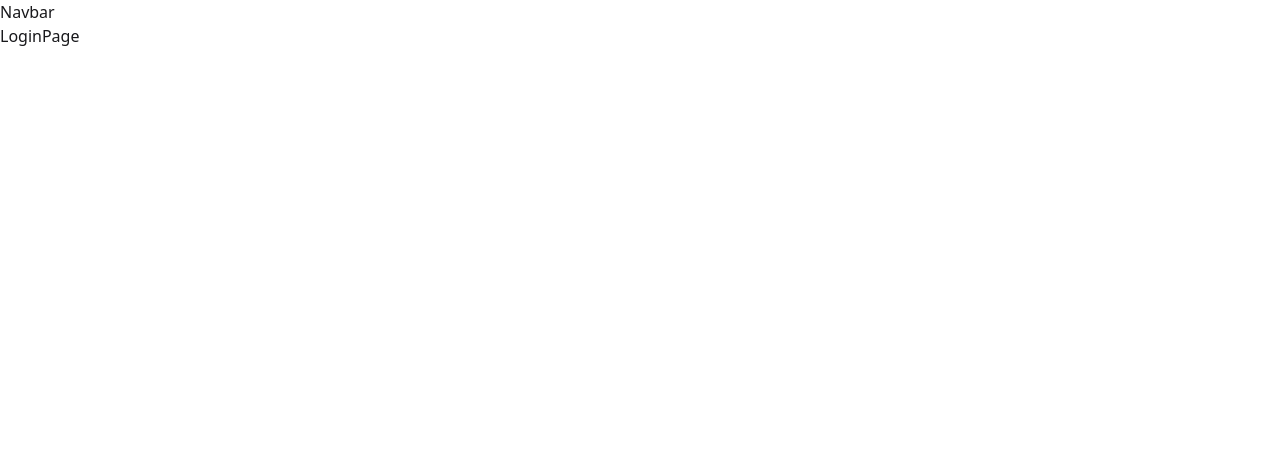
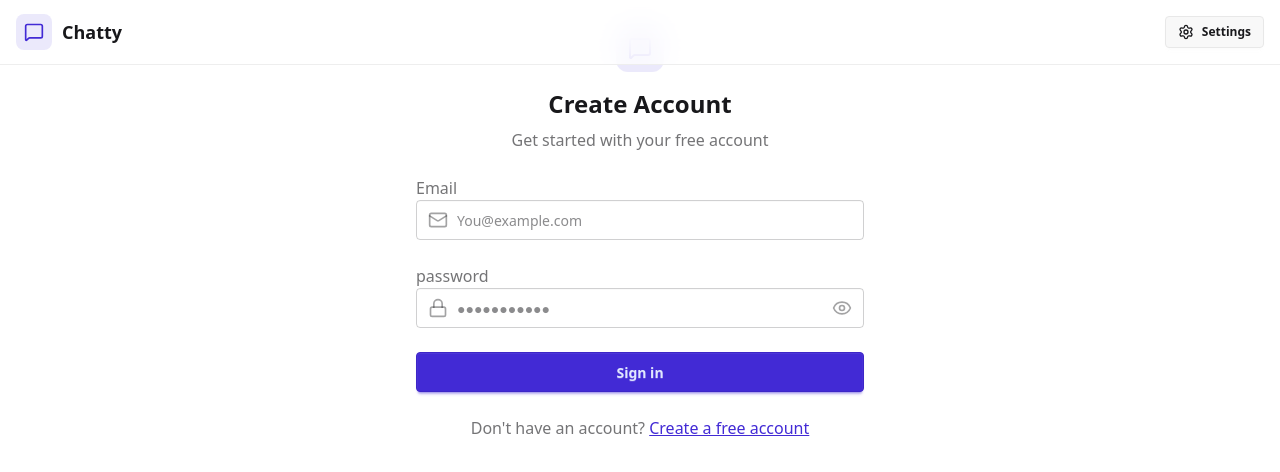
Before and after one commit to Banx87/chat-app-react, a React (Vite) app in the folder frontend/: page /login in a window 1280 px wide. Shown: the top 472 px of the page. Built offline with nearby package versions, Linux system fonts and the light colour scheme; no server answers.

Commit message:
feat: Implement login functionality and NavBar

```diff
--- a/frontend/src/App.jsx
+++ b/frontend/src/App.jsx
@@ -19,7 +19,7 @@ const App = () => {
 		checkAuth();
 	}, [checkAuth]);
 
-	console.log({ authUser });
+	// console.log({ authUser });
 
 	if (isCheckingAuth && !authUser)
 		return (
--- a/frontend/src/components/Navbar.jsx
+++ b/frontend/src/components/Navbar.jsx
@@ -1,9 +1,56 @@
 import { useAuthStore } from "../store/useAuthStore.js";
 
+import { Link } from "react-router-dom";
+import { LogOut, MessageSquare, Settings, User } from "lucide-react";
+
 const Navbar = () => {
-	const { authUser } = useAuthStore();
+	const { authUser, logout } = useAuthStore();
 
-	return <div>Navbar</div>;
+	return (
+		<header className="bg-base-100 border-b border-base-300 fixed w-full top-0 z-40 backdrop-blur-lg bg-base-100/80">
+			<div className="container mx-auto px-4 h-16">
+				<div className="flex items-center justify-between h-full">
+					<div className="flex items-center gap-8">
+						<Link
+							to="/"
+							className="flex items-center gap-2.5 hover:opacity-80 transition-all"
+						>
+							<div className="size-9 rounded-lg bg-primary/10 flex items-center justify-center">
+								<MessageSquare className="w-5 h-5 text-primary" />
+							</div>
+							<h1 className="text-lg font-bold">Chatty</h1>
+						</Link>
+					</div>
+					<div className="flex items-center gap-2">
+						<Link
+							to={"/settings"}
+							className="btn btn-sm gap-2 transition-colors"
+						>
+							<Settings className="size-4" />
+							<span className="hidden sm:inline">Settings</span>
+						</Link>
+
+						{authUser && (
+							<>
+								<Link to={"/profile"} className={`btn btn-sm gap-2`}>
+									<User className="size-5" />
+									<span className="hidden sm:inline">Profile</span>
+								</Link>
+
+								<button
+									className="flex gap-2 items-center cursor-pointer btn btn-sm"
+									onClick={logout}
+								>
+									<LogOut className="size-5" />
+									<span className="hidden sm:inline">Logout</span>
+								</button>
+							</>
+						)}
+					</div>
+				</div>
+			</div>
+		</header>
+	);
 };
 
 export default Navbar;
--- a/frontend/src/pages/LoginPage.jsx
+++ b/frontend/src/pages/LoginPage.jsx
@@ -1,7 +1,128 @@
-import React from "react";
+import React, { use, useState } from "react";
+import { useAuthStore } from "../store/useAuthStore.js";
+import {
+	Eye,
+	EyeOff,
+	Loader2,
+	Lock,
+	Mail,
+	MessageSquare,
+	User,
+} from "lucide-react";
+import { Link } from "react-router-dom";
 
 const LoginPage = () => {
-	return <div>LoginPage</div>;
+	const [showPassword, setShowPassword] = useState(false);
+	const [formData, setFormData] = useState({
+		email: "",
+		password: "",
+	});
+	const { login, isLogging } = useAuthStore();
+
+	const handleSubmit = async (e) => {
+		e.preventDefault();
+		login(formData);
+	};
+
+	return (
+		<div className="flex flex-col justify-center items-center gap-6 p-6 sm-p-12">
+			<div className="w-full max-w-md space-y-8">
+				<div className="flex flex-col items-center gap-2 group">
+					<div className="size-12 rounded-xl bg-primary/10 flex items-center justify-center group-hover:bg-primary/20 transition-colors">
+						<MessageSquare className="size-6 text-primary" />
+					</div>
+					<h1 className="text-2xl font-bold mt-2">Create Account</h1>
+					<p className="text-base-content/60">
+						Get started with your free account
+					</p>
+				</div>
+			</div>
+			<form onSubmit={handleSubmit} className="flex flex-col gap-6">
+				<div className="form-control">
+					<label htmlFor="email" className="label">
+						<span className="label-text font-medium">Email</span>
+					</label>
+					<div className="relative">
+						<div className="absolute inset-y-0 left-0 pl-3 flex items-center pointer-events-none">
+							<Mail className="size-5 text-base-content/40" />
+						</div>
+						<input
+							type="text"
+							className={`input input-bordered w-md pl-10 bg-transparent`}
+							placeholder="You@example.com"
+							value={formData.email}
+							onChange={(e) =>
+								setFormData({ ...formData, email: e.target.value })
+							}
+							id="email"
+							autoComplete="off"
+						/>
+					</div>
+				</div>
+				<div className="form-control">
+					<label htmlFor="password" className="label">
+						<span className="label-text font-medium">password</span>
+					</label>
+					<div className="relative">
+						<div className="absolute inset-y-0 left-0 pl-3 flex items-center pointer-events-none">
+							<Lock className="size-5 text-base-content/40" />
+						</div>
+						<input
+							type={showPassword ? "text" : "password"}
+							className={`input input-bordered w-md pl-10 bg-transparent`}
+							placeholder="●●●●●●●●●●●"
+							value={formData.password}
+							onChange={(e) =>
+								setFormData({ ...formData, password: e.target.value })
+							}
+							id="password"
+							autoComplete="off"
+						/>
+						<button
+							type="button"
+							className="absolute inset-y-0 right-0 pr-3 flex items-center hover:cursor-pointer"
+							onClick={() => setShowPassword(!showPassword)}
+						>
+							{/* Password Icon  */}
+							{showPassword ? (
+								<EyeOff
+									className="size-5 text-base-content/40"
+									onClick={() => setShowPassword(false)}
+								/>
+							) : (
+								<Eye
+									className="size-5 text-base-content/40"
+									onClick={() => setShowPassword(true)}
+								/>
+							)}
+						</button>
+					</div>
+				</div>
+				<button
+					type="submit"
+					className="btn btn-primary w-full"
+					disabled={isLogging}
+				>
+					{isLogging ? (
+						<>
+							<Loader2 className="size-5 animate-spin" />
+							Loading...
+						</>
+					) : (
+						"Sign in"
+					)}
+				</button>
+			</form>
+			<div className="text-center">
+				<p className="text-base-content/60">
+					Don&apos;t have an account?{" "}
+					<Link to="/signup" className="link link-primary">
+						Create a free account
+					</Link>
+				</p>
+			</div>
+		</div>
+	);
 };
 
 export default LoginPage;
--- a/frontend/src/store/useAuthStore.js
+++ b/frontend/src/store/useAuthStore.js
@@ -36,6 +36,18 @@ export const useAuthStore = create((set) => ({
 		}
 	},
 
+	login: async (data) => {
+		set({ isLoggingin: true });
+		try {
+			const res = await axiosInstance.post("/auth/login", data);
+			set({ authUser: res.data });
+			toast.success("Logged in successfully!");
+		} catch (error) {
+			toast.error(error.response.data.message);
+		} finally {
+			set({ isLoggingin: false });
+		}
+	},
 	logout: async () => {
 		try {
 			await axiosInstance.post("/auth/logout");
```
